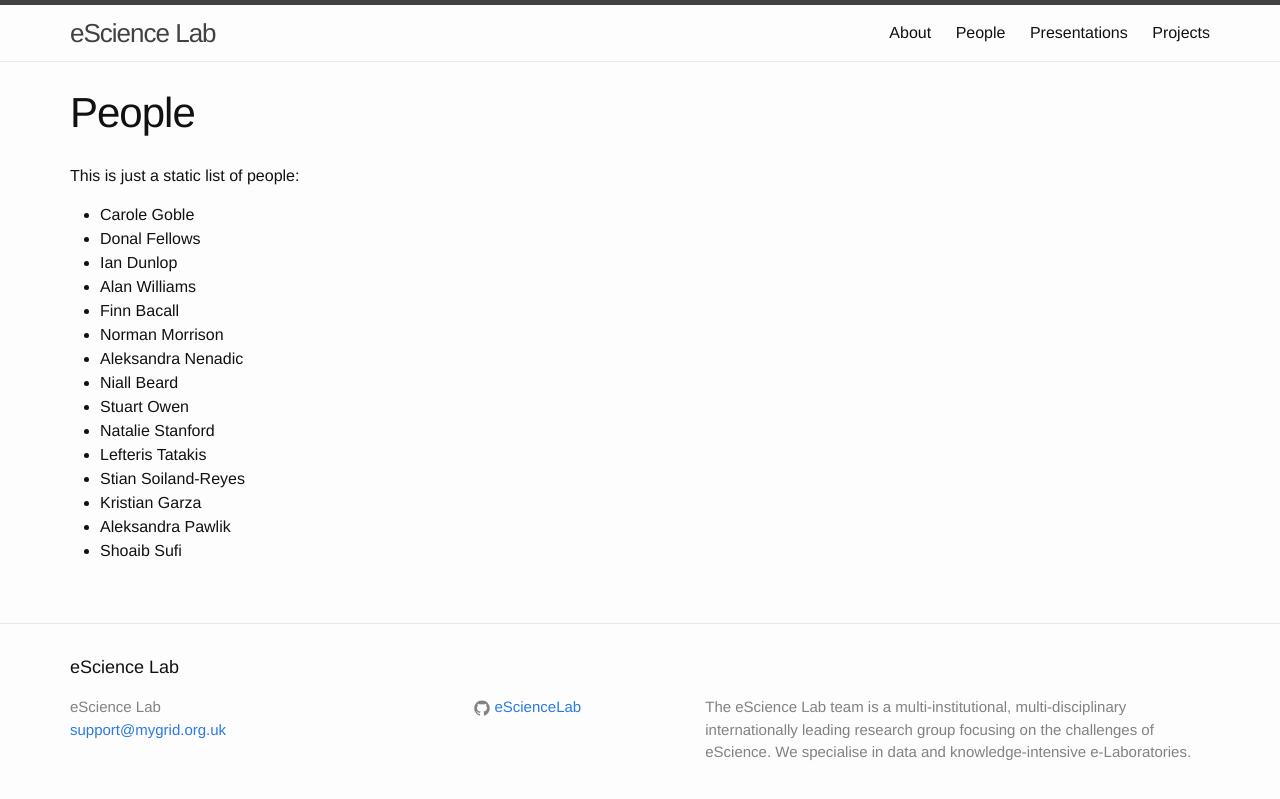
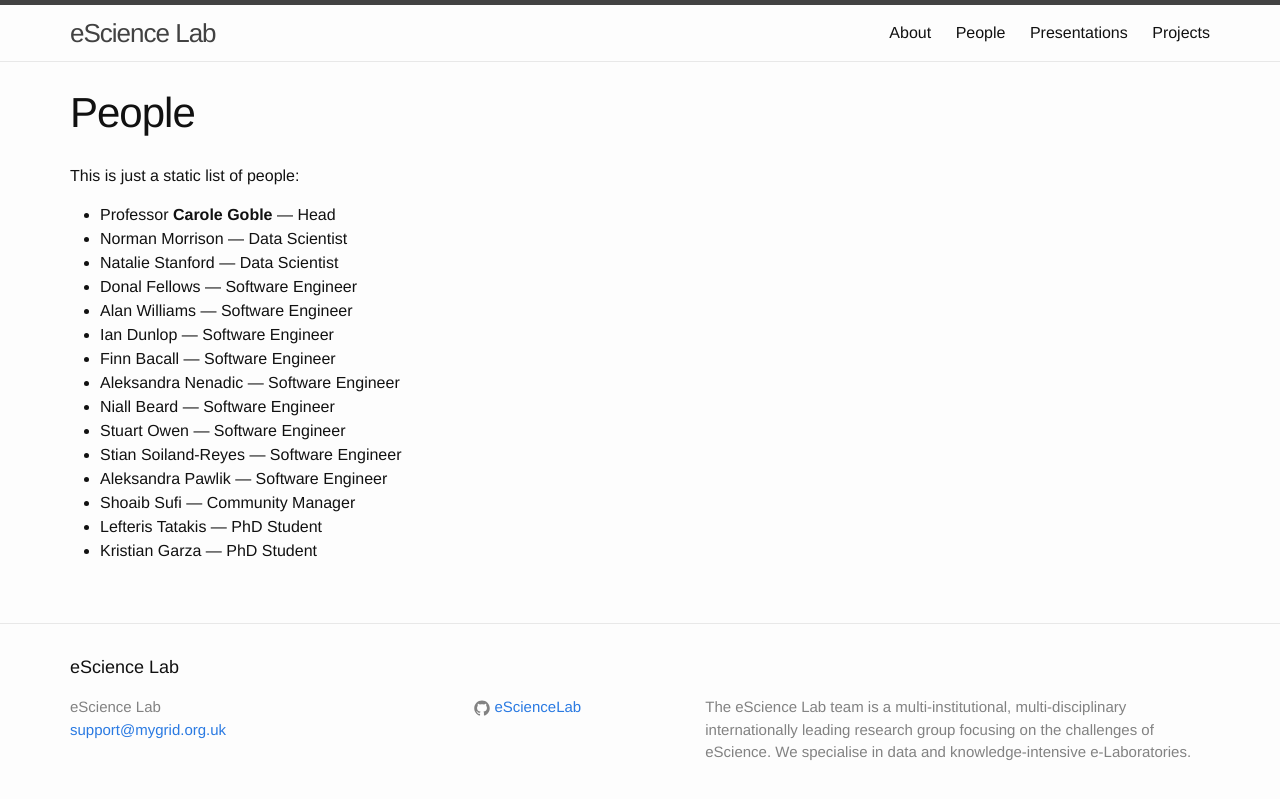
Before and after one commit to eScienceLab/eScienceLab.github.io, a Jekyll site: the page built from people.md, in a window 1280 px wide. Shown: the top 799 px of the page. Built offline with Jekyll 4.4.1, drawn with Linux system fonts in a browser that asks for light colours.

Commit message:
Update people.md
Added a bit about what all the people do

```diff
--- a/people.md
+++ b/people.md
@@ -6,18 +6,18 @@ permalink: /people/
 
 This is just a static list of people:
 
-* Carole Goble
-* Donal Fellows
-* Ian Dunlop
-* Alan Williams
-* Finn Bacall
-* Norman Morrison
-* Aleksandra Nenadic
-* Niall Beard
-* Stuart Owen
-* Natalie Stanford
-* Lefteris Tatakis
-* Stian Soiland-Reyes
-* Kristian Garza
-* Aleksandra Pawlik
-* Shoaib Sufi
+* Professor **Carole Goble** — Head
+* Norman Morrison — Data Scientist
+* Natalie Stanford — Data Scientist
+* Donal Fellows — Software Engineer
+* Alan Williams — Software Engineer
+* Ian Dunlop — Software Engineer
+* Finn Bacall — Software Engineer
+* Aleksandra Nenadic — Software Engineer
+* Niall Beard — Software Engineer
+* Stuart Owen — Software Engineer
+* Stian Soiland-Reyes — Software Engineer
+* Aleksandra Pawlik — Software Engineer
+* Shoaib Sufi — Community Manager
+* Lefteris Tatakis — PhD Student
+* Kristian Garza — PhD Student
```
